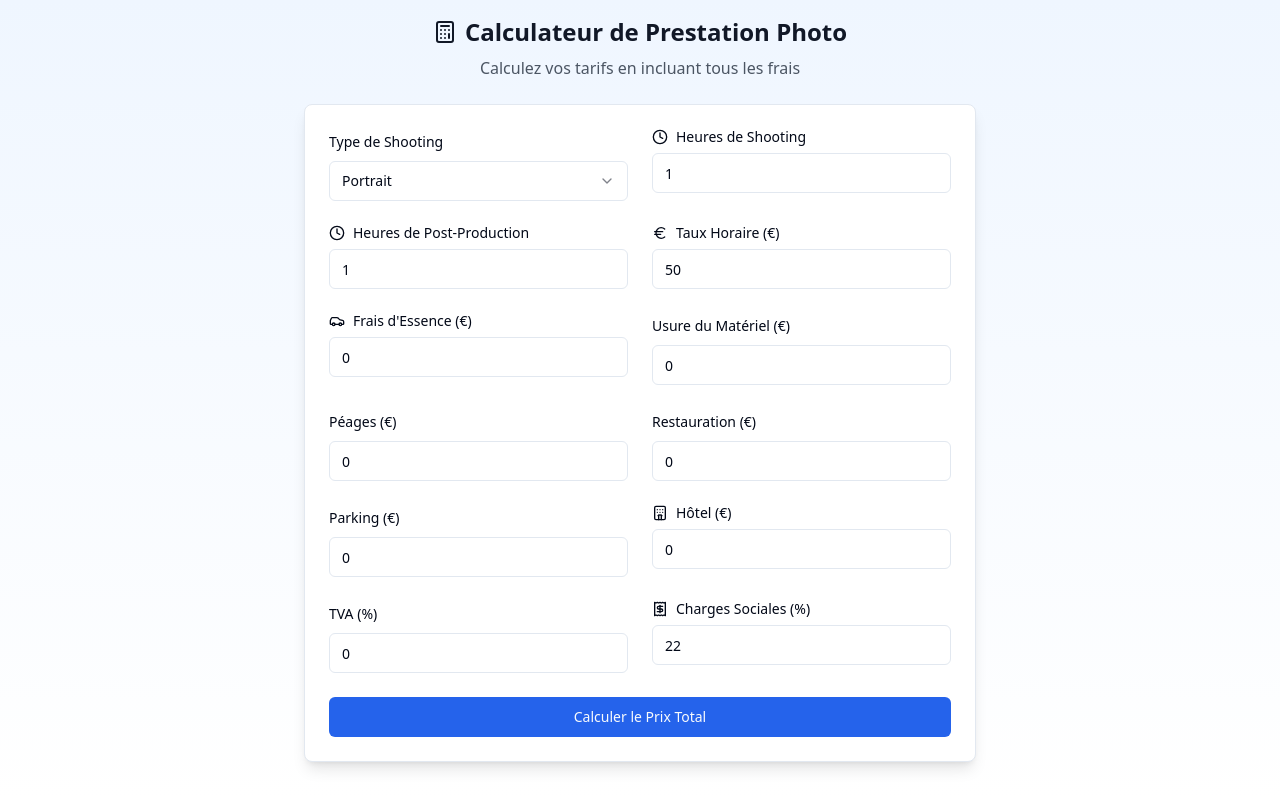
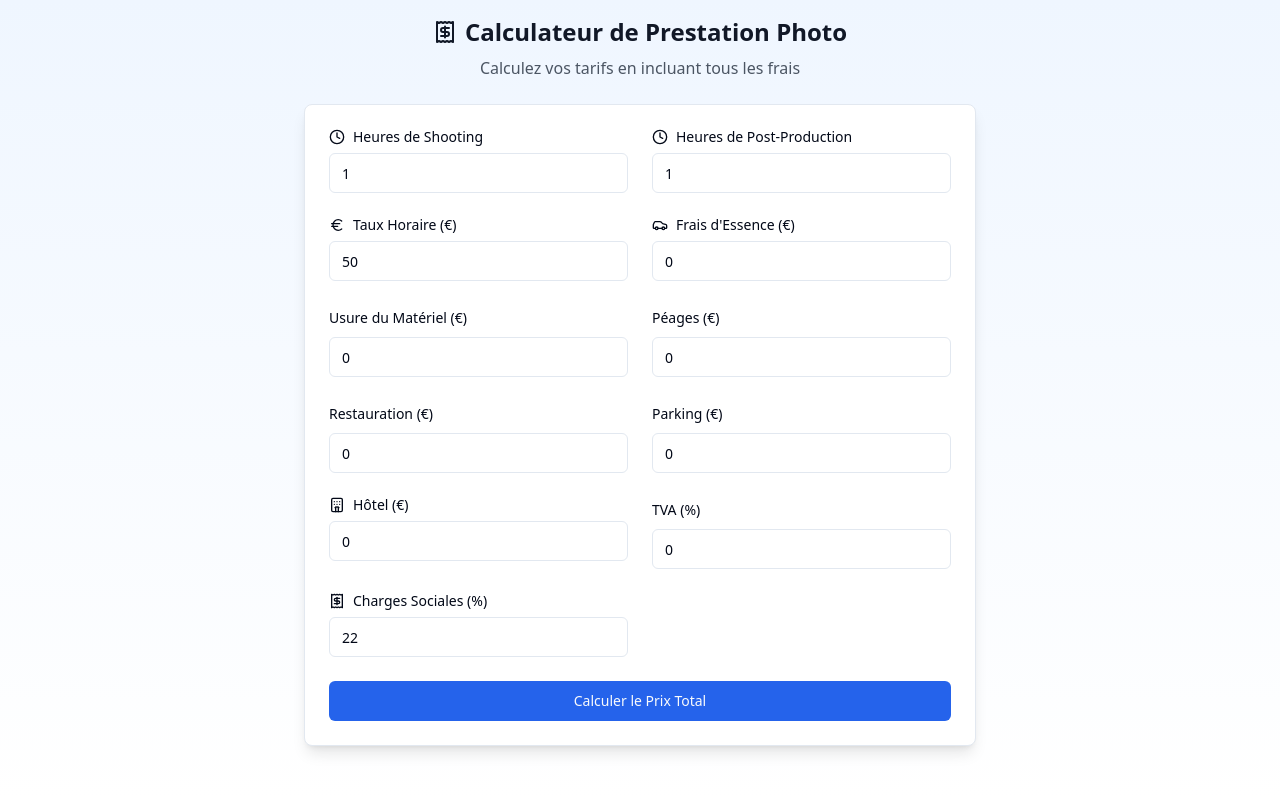
Before and after one commit to Roland1929/photo-prix-calcul, a React (Vite) app: page / in a window 1280 px wide. Built offline with nearby package versions, Linux system fonts and the light colour scheme.

Commit message:
Remove shooting type section

```diff
--- a/src/pages/Index.tsx
+++ b/src/pages/Index.tsx
@@ -1,14 +1,12 @@
-
 import React, { useState } from 'react';
 import { Card } from "@/components/ui/card";
 import { Input } from "@/components/ui/input";
 import { Button } from "@/components/ui/button";
 import { Label } from "@/components/ui/label";
-import { Select, SelectContent, SelectItem, SelectTrigger, SelectValue } from "@/components/ui/select";
-import { Calculator, Clock, Euro, Car, Hotel, Receipt } from 'lucide-react';
+import { Clock, Euro, Car, Hotel, Receipt } from 'lucide-react';
 
 const Index = () => {
-  const [shootingType, setShootingType] = useState<string>('portrait');
+  // Suppression de shootingType et de son useState
   const [shootingHours, setShootingHours] = useState<number>(1);
   const [postProdHours, setPostProdHours] = useState<number>(1);
   const [hourlyRate, setHourlyRate] = useState<number>(50);
@@ -23,22 +21,16 @@ const Index = () => {
   const [totalPrice, setTotalPrice] = useState<number | null>(null);
 
   const calculatePrice = () => {
-    // Calcul du coût du temps de travail
     const workTimeTotal = (shootingHours + postProdHours) * hourlyRate;
 
-    // Calcul des frais annexes
     const expenses = fuelCost + equipmentWear + tollFees + mealCost + parkingFees + hotelCost;
 
-    // Sous-total avant charges et taxes
     const subtotal = workTimeTotal + expenses;
 
-    // Calcul des charges sociales
     const socialChargesAmount = (subtotal * socialCharges) / 100;
 
-    // Calcul de la TVA si applicable
     const vatAmount = vatRate > 0 ? ((subtotal + socialChargesAmount) * vatRate) / 100 : 0;
 
-    // Total final
     const total = subtotal + socialChargesAmount + vatAmount;
 
     setTotalPrice(total);
@@ -49,7 +41,7 @@ const Index = () => {
       <div className="max-w-2xl mx-auto space-y-6">
         <div className="text-center">
           <h1 className="text-2xl font-bold text-gray-900 mb-2 flex items-center justify-center gap-2">
-            <Calculator className="h-6 w-6" />
+            <Receipt className="h-6 w-6" />
             Calculateur de Prestation Photo
           </h1>
           <p className="text-gray-600">Calculez vos tarifs en incluant tous les frais</p>
@@ -57,20 +49,7 @@ const Index = () => {
 
         <Card className="p-6 shadow-lg">
           <div className="grid grid-cols-1 md:grid-cols-2 gap-6">
-            {/* Type de Shooting */}
-            <div className="space-y-2">
-              <Label htmlFor="shooting-type">Type de Shooting</Label>
-              <Select value={shootingType} onValueChange={setShootingType}>
-                <SelectTrigger>
-                  <SelectValue placeholder="Sélectionnez le type" />
-                </SelectTrigger>
-                <SelectContent>
-                  <SelectItem value="portrait">Portrait</SelectItem>
-                  <SelectItem value="mariage">Mariage</SelectItem>
-                  <SelectItem value="evenement">Événement</SelectItem>
-                </SelectContent>
-              </Select>
-            </div>
+            {/* Suppression du champ Type de Shooting */}
 
             {/* Temps de travail */}
             <div className="space-y-2">
```
